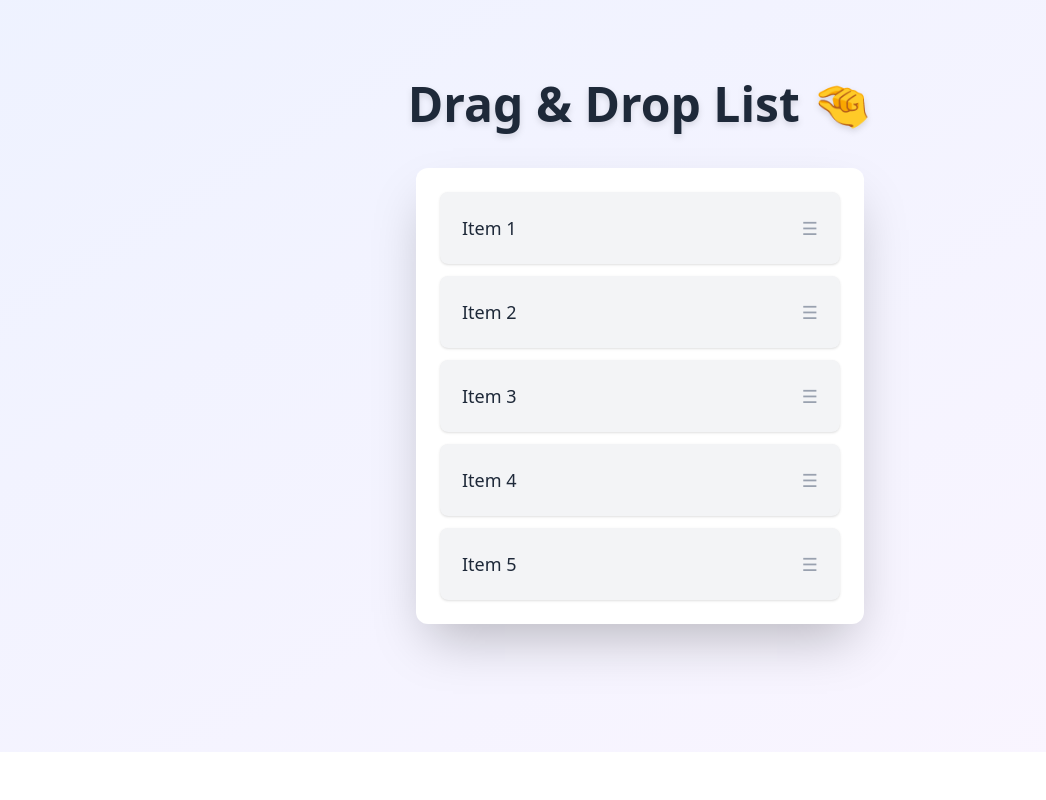
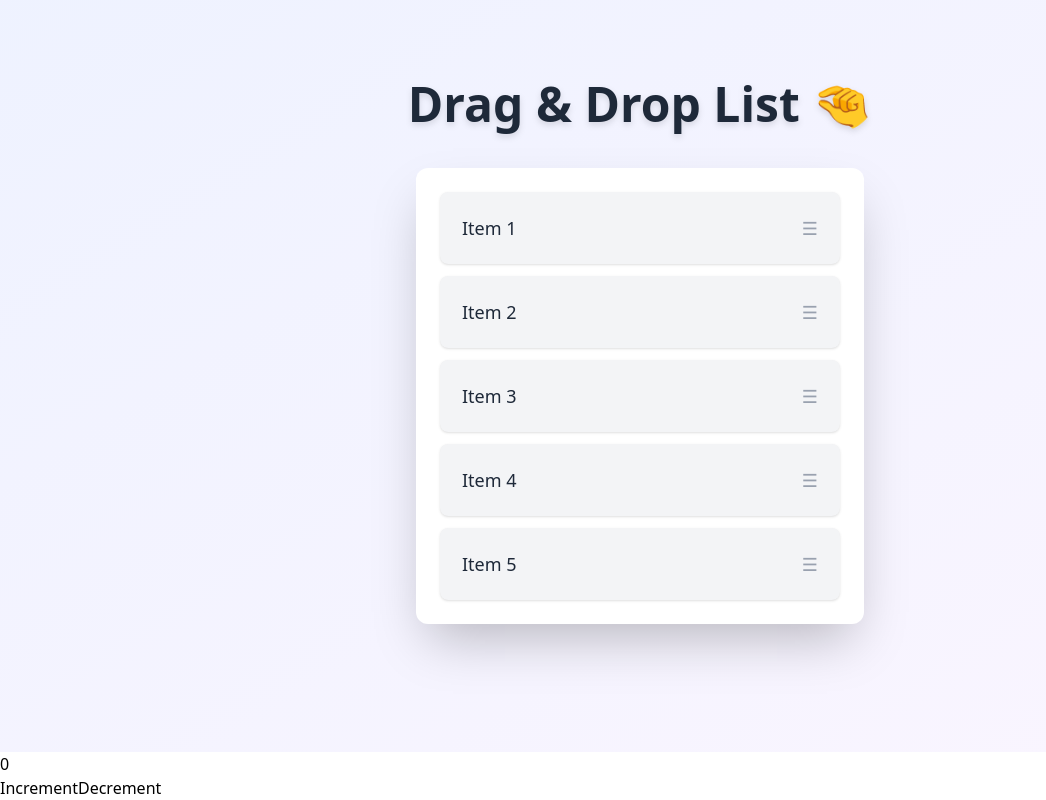
Before and after one commit to patel192/React-Practice, a React (Vite) app: page / in a window 1280 px wide. Shown: the part 5648-6448 px from the top of the page, without its empty margins (0-1046 px from the left). Before the commit the page ends 6400 px from the top, so only its background shows below. Built offline with nearby package versions, Linux system fonts and the light colour scheme.

Commit message:
Count the variable value in console using useEffect

```diff
--- a/src/App.jsx
+++ b/src/App.jsx
@@ -1,13 +1,14 @@
 import "./App.css";
-import { ColorChanger } from "./Components/ColorChanger";
-import { Drag_Drop } from "./Components/Drag_Drop";
-import { Search_component } from "./Components/Search_component";
-import { To_Do_List } from "./Components/To_Do_List";
+import { Counter } from "./Components/useEffect/Counter";
+import { ColorChanger } from "./Components/useState/ColorChanger";
+import { Drag_Drop } from "./Components/useState/Drag_Drop";
+import { Search_component } from "./Components/useState/Search_component";
+import { To_Do_List } from "./Components/useState/To_Do_List";
 
-import { UseState } from "./Components/UseState";
-import { UseState2 } from "./Components/UseState2";
-import { UseState3 } from "./Components/UseState3";
-import { UseState4 } from "./Components/UseState4";
+import { UseState } from "./Components/useState/UseState";
+import { UseState2 } from "./Components/useState/UseState2";
+import { UseState3 } from "./Components/useState/UseState3";
+import { UseState4 } from "./Components/useState/UseState4";
 
 function App() {
   return (
@@ -20,6 +21,7 @@
       <ColorChanger/>
       <Search_component/>
       <Drag_Drop/>
+      <Counter/>
     </>
   );
 }
--- /dev/null
+++ b/src/Components/useEffect/Counter.jsx
@@ -0,0 +1,16 @@
+import React from 'react'
+import { useState,useEffect } from 'react'
+export const Counter = () => {
+    const [count, setcount] = useState(0)
+useEffect(()=>{
+    console.log(count)
+    return
+},[count])
+    return (
+    <div>
+        <h1>{count}</h1>
+        <button onClick={()=>setcount(count+1)}>Increment</button>
+        <button onClick={()=>setcount(count-1)}>Decrement</button>
+    </div>
+  )
+}
```
Also changed, not shown: src/Components/useState/ColorChanger.jsx (renamed from src/Components/ColorChanger.jsx), src/Components/useState/Drag_Drop.jsx (renamed from src/Components/Drag_Drop.jsx), src/Components/useState/Search_component.jsx (renamed from src/Components/Search_component.jsx), src/Components/useState/To_Do_List.jsx (renamed from src/Components/To_Do_List.jsx), src/Components/useState/UseState.jsx (renamed from src/Components/UseState.jsx), src/Components/useState/UseState2.jsx (renamed from src/Components/UseState2.jsx), src/Components/useState/UseState3.jsx (renamed from src/Components/UseState3.jsx), src/Components/useState/UseState4.jsx (renamed from src/Components/UseState4.jsx).
